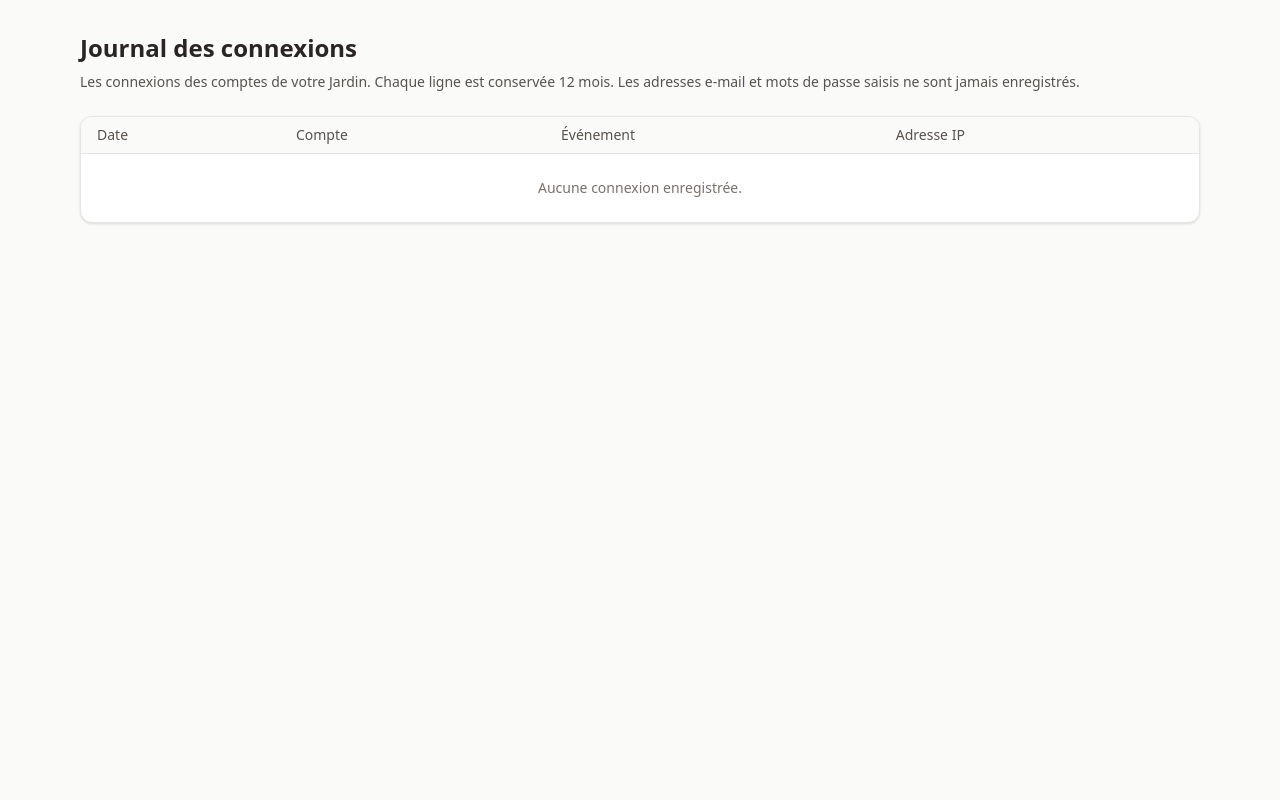
After one commit to EthanStasse/SAE_5_RINALDIS_STASSE, a Laravel app: template Code/resources/views/securite/journal-connexions.blade.php in a window 1280 px wide. The commit adds this page. Run offline with Laravel 12, Linux system fonts and the light colour scheme; the template is opened without the code that fills it, so the values that code supplies are empty; style sheets or scripts are compiled from the project's sources; parts of the project's set-up code (start-up, migrations or seed data) failed here and were passed over; some libraries are stand-ins or nearby versions.

Commit message:
feat(securite): page du journal des connexions, cloisonnée par Jardin, complète pour le réseau (EF-D-11)

```diff
--- /dev/null
+++ b/Code/app/Http/Controllers/JournalConnexionController.php
@@ -0,0 +1,41 @@
+<?php
+
+namespace App\Http\Controllers;
+
+use App\Models\JournalConnexion;
+use App\Models\User;
+use App\Support\StructureCourante;
+use Illuminate\Contracts\View\View;
+use Illuminate\Http\Request;
+use Illuminate\Support\Facades\DB;
+
+/**
+ * EF-D-11 : consultation du journal des connexions (permission voir-audit).
+ * - administrateur d'un Jardin : les comptes de son Jardin seulement ;
+ * - administrateur du réseau : tout, y compris les adresses inconnues.
+ */
+class JournalConnexionController extends Controller
+{
+    public function __invoke(Request $request): View
+    {
+        $structureId = app(StructureCourante::class)->id();
+        abort_if($structureId === null, 403);
+
+        $reseau = (bool) $request->user()?->can('gerer-structures');
+
+        // Comptes qui ont au moins un rôle dans le Jardin courant.
+        $comptesDuJardin = DB::table(config('permission.table_names.model_has_roles'))
+            ->select(config('permission.column_names.model_morph_key'))
+            ->where('structure_id', $structureId)
+            ->where('model_type', (new User)->getMorphClass());
+
+        $lignes = JournalConnexion::query()
+            ->with('user:id,name,email')
+            ->when(! $reseau, fn ($requete) => $requete->whereIn('user_id', $comptesDuJardin))
+            ->latest('created_at')
+            ->latest('id')
+            ->paginate(50);
+
+        return view('securite.journal-connexions', ['lignes' => $lignes, 'reseau' => $reseau]);
+    }
+}
--- a/Code/resources/views/components/layouts/app.blade.php
+++ b/Code/resources/views/components/layouts/app.blade.php
@@ -23,6 +23,10 @@
                             @endif
                         </a>
                     @endcan
+
+                                    @can('voir-audit')
+                        <a href="{{ route('journal-connexions') }}" @class(['text-sm hover:text-green-800', 'font-semibold text-green-800' => request()->routeIs('journal-connexions')])>Journal des connexions</a>
+                    @endcan
                 </nav>
 
                 <div class="flex flex-wrap items-center gap-4 text-sm">
--- /dev/null
+++ b/Code/resources/views/securite/journal-connexions.blade.php
@@ -0,0 +1,56 @@
+{{-- EF-D-11 : journal des connexions. ENF-RGPD : ce qui est gardé, et combien de temps, est rappelé. --}}
+<x-layouts.app titre="Journal des connexions">
+    <h1 class="text-2xl font-semibold">Journal des connexions</h1>
+
+    <p class="mt-2 text-sm text-stone-600">
+        @if ($reseau)
+            Toutes les connexions du réseau, y compris les essais sur des adresses qui n'ont pas de compte.
+        @else
+            Les connexions des comptes de votre Jardin.
+        @endif
+        Chaque ligne est conservée 12 mois. Les adresses e-mail et mots de passe saisis ne sont jamais enregistrés.
+    </p>
+
+    <div class="mt-6 overflow-x-auto rounded-xl border border-stone-200 bg-white shadow-sm">
+        <table class="w-full text-left text-sm">
+            <thead class="border-b border-stone-200 bg-stone-50 text-stone-600">
+                <tr>
+                    <th scope="col" class="px-4 py-2 font-medium">Date</th>
+                    <th scope="col" class="px-4 py-2 font-medium">Compte</th>
+                    <th scope="col" class="px-4 py-2 font-medium">Événement</th>
+                    <th scope="col" class="px-4 py-2 font-medium">Adresse IP</th>
+                </tr>
+            </thead>
+            <tbody class="divide-y divide-stone-100">
+                @forelse ($lignes as $ligne)
+                    <tr>
+                        <td class="whitespace-nowrap px-4 py-2">{{ $ligne->created_at->timezone('Europe/Paris')->format('d/m/Y H:i:s') }}</td>
+                        <td class="px-4 py-2">
+                            @if ($ligne->user)
+                                {{ $ligne->user->name }}
+                                <span class="block text-xs text-stone-500">{{ $ligne->user->email }}</span>
+                            @else
+                                <em class="text-stone-500">Adresse inconnue</em>
+                            @endif
+                        </td>
+                        <td class="px-4 py-2">
+                            <span @class([
+                                'rounded-full px-2 py-0.5 text-xs font-medium',
+                                'bg-green-50 text-green-800' => $ligne->evenement === \App\Models\JournalConnexion::REUSSIE,
+                                'bg-amber-50 text-amber-800' => $ligne->evenement === \App\Models\JournalConnexion::ECHOUEE,
+                                'bg-red-50 text-red-800' => $ligne->evenement === \App\Models\JournalConnexion::BLOCAGE,
+                            ])>{{ $ligne->libelle() }}</span>
+                        </td>
+                        <td class="px-4 py-2 font-mono">{{ $ligne->ip }}</td>
+                    </tr>
+                @empty
+                    <tr>
+                        <td colspan="4" class="px-4 py-6 text-center text-stone-500">Aucune connexion enregistrée.</td>
+                    </tr>
+                @endforelse
+            </tbody>
+        </table>
+    </div>
+
+    <div class="mt-4">{{ $lignes->links() }}</div>
+</x-layouts.app>
--- a/Code/routes/web.php
+++ b/Code/routes/web.php
@@ -1,5 +1,6 @@
 <?php
 
+use App\Http\Controllers\JournalConnexionController;
 use App\Http\Controllers\SerreController;
 use Illuminate\Support\Facades\Route;
 
@@ -14,6 +15,11 @@ Route::middleware('auth')->group(function () {
 
     // EF-D-14 : page adhérent minimale (coordonnées, changement de mot de passe).
     Route::view('/mon-compte', 'compte.mon-compte')->name('mon-compte');
+
+    // EF-D-11 : journal des connexions, réservé aux administrateurs (voir-audit).
+    Route::get('/securite/journal-connexions', JournalConnexionController::class)
+        ->middleware('can:voir-audit')
+        ->name('journal-connexions');
     Route::view('/alertes', 'alertes.index')->middleware('can:voir-serres')->name('alertes.index');
     Route::view('/serres', 'serres.index')->middleware('can:voir-serres')->name('serres.index');
     Route::get('/serres/{serre}', [SerreController::class, 'show'])->middleware('can:voir-serres')->name('serres.show');
```
Also changed, not shown: Code/app/Models/JournalConnexion.php (+11 -0 lines).
